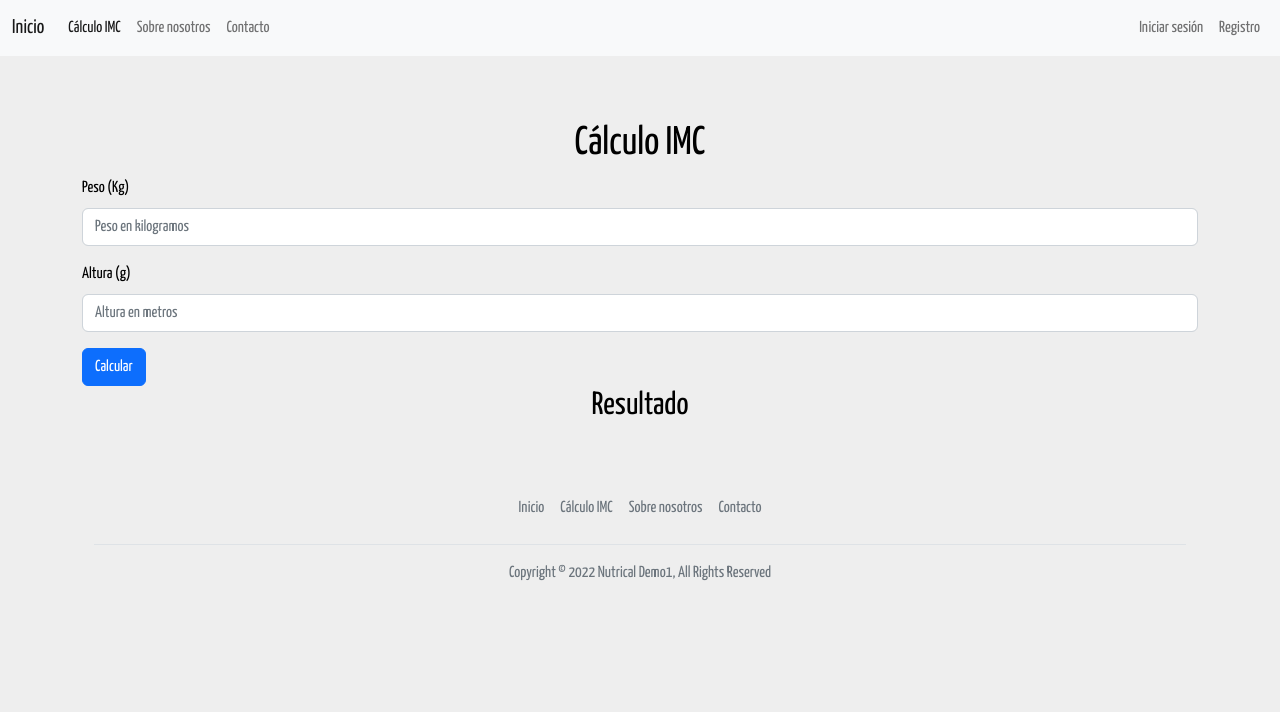
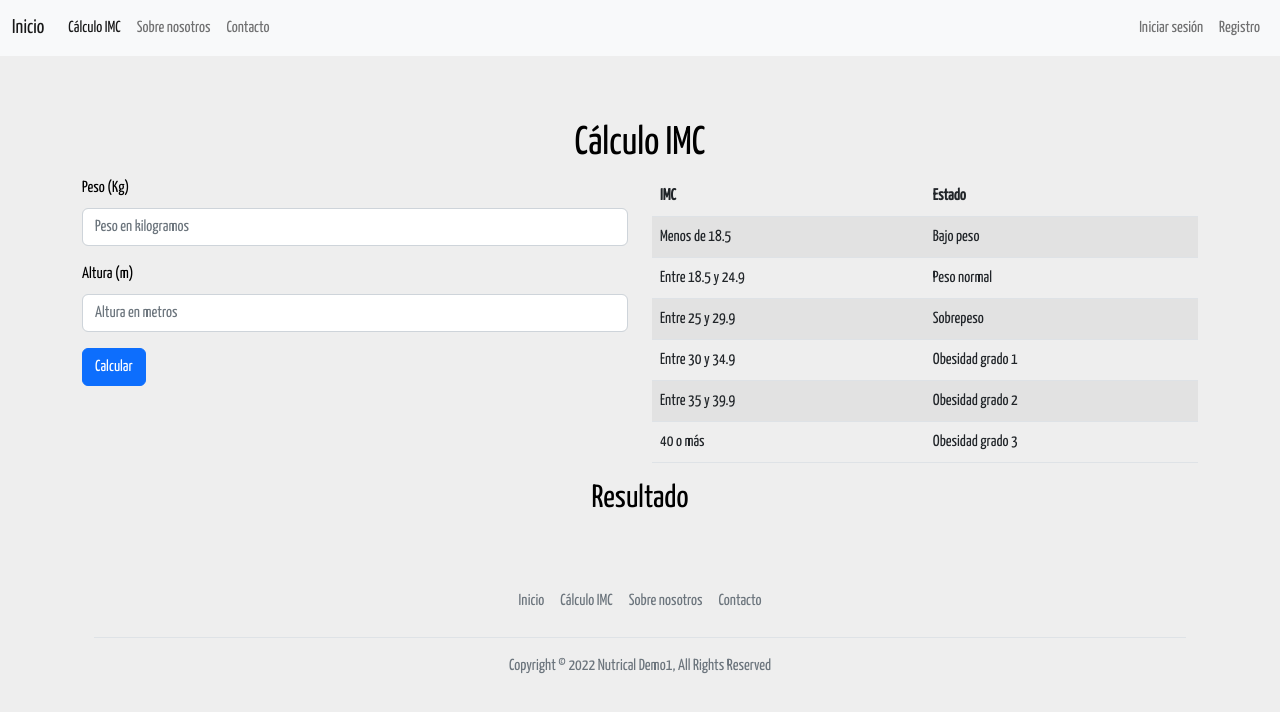
Before and after one commit to SebasTamayoA/GuiaDeMenusPersonalizada, a plain HTML site: page calculoImc.html in a window 1280 px wide. Drawn offline with Linux system fonts and the light colour scheme.

Commit message:
Äctualizacion de calculo IMC y letra de corrusel

```diff
--- a/calculoImc.html
+++ b/calculoImc.html
@@ -60,18 +60,55 @@
             </div>
         </div>
         <div class="row">
-            <div class="col-12">
+            <div class="col-12 col-md-6 col-sm-12>
                 <form action="calculoImc.html" method="POST">
                     <div class="mb-3">
                         <label for="peso" class="form-label">Peso (Kg)</label>
                         <input type="number" class="form-control" id="peso" name="peso" placeholder="Peso en kilogramos">
                     </div>
                     <div class="mb-3">
-                        <label for="altura" class="form-label">Altura (g)</label>
+                        <label for="altura" class="form-label">Altura (m)</label>
                         <input type="number" class="form-control" id="altura" name="altura" placeholder="Altura en metros">
                     </div>
-                    <button type="button" class="btn btn-primary" onclick="calcularImc(); validarPesoYAltura()">Calcular</button>
+                    <button type="button" class="btn btn-primary" onclick="validarPesoYAltura()">Calcular</button>
                 </form>
+            </div>
+            <div class="col-12 col-md-6 col-sm-12">
+                <!-- insertar tabla informativa de indices de masa corporal -->
+                <table class="table table-striped">
+                    <thead>
+                        <tr>
+                            <th scope="col">IMC</th>
+                            <th scope="col">Estado</th>
+                        </tr>
+                    </thead>
+                    <tbody>
+                        <tr>
+                            <td>Menos de 18.5</td>
+                            <td>Bajo peso</td>
+                        </tr>
+                        <tr>
+                            <td>Entre 18.5 y 24.9</td>
+                            <td>Peso normal</td>
+                        </tr>
+                        <tr>
+                            <td>Entre 25 y 29.9</td>
+                            <td>Sobrepeso</td>
+                        </tr>
+                        <tr>
+                            <td>Entre 30 y 34.9</td>
+                            <td>Obesidad grado 1</td>
+                        </tr>
+                        <tr>
+                            <td>Entre 35 y 39.9</td>
+                            <td>Obesidad grado 2</td>
+                        </tr>
+                        <tr>
+                            <td>40 o más</td>
+                            <td>Obesidad grado 3</td>
+                        </tr>
+                    </tbody>
+                </table>
             </div>
         </div>
         <div class="row">
--- a/css/style.css
+++ b/css/style.css
@@ -19,12 +19,12 @@ body {
   background-size: cover;
   color: white;
 }
-/* .text-light {
-    font-size: 60px !important;
-    -webkit-text-stroke: 2px hwb(300 4% 96% / 0.986);
 
+.text-light {
+    font-size: 45px !important;
+    text-shadow: 0 0 10px rgba(0, 0, 0, 0.5);
 }
- */
+
 .prueba1 {
   display: flex;
   justify-content: center;
@@ -73,3 +73,9 @@ body {
 .imc-container {
   margin-top: 5%;
 }
+
+span {
+  color: #1600da;
+  font-weight: bold;
+  font-size: 1.5rem;
+}
```
